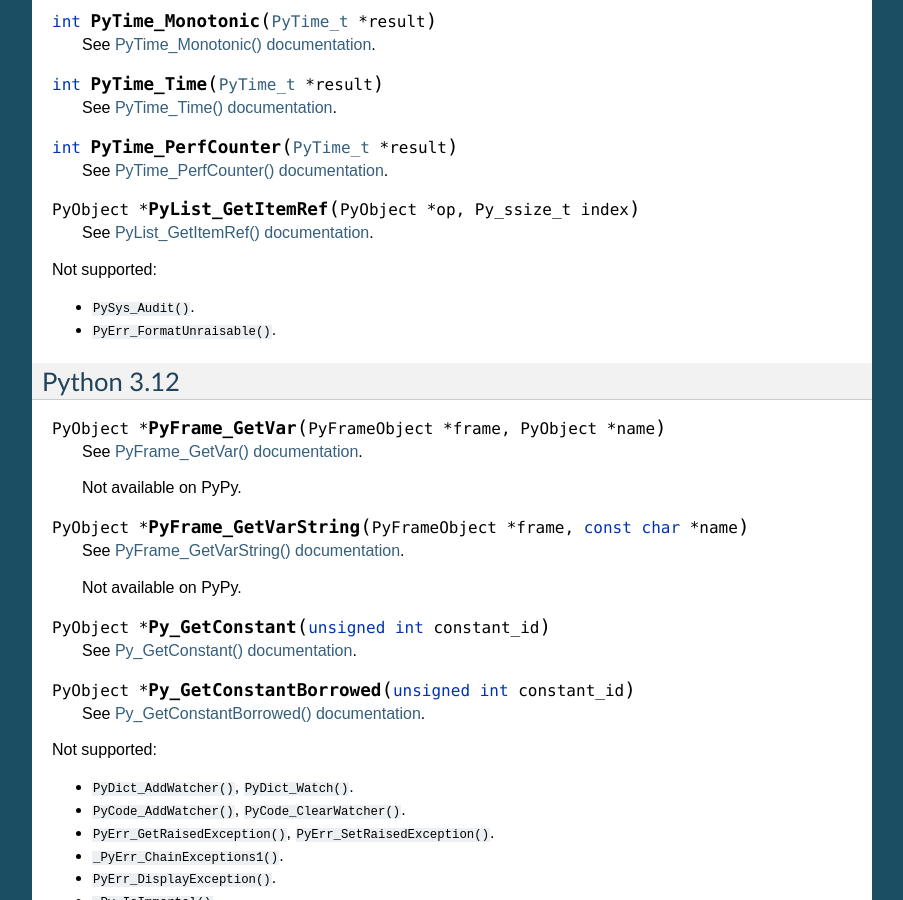
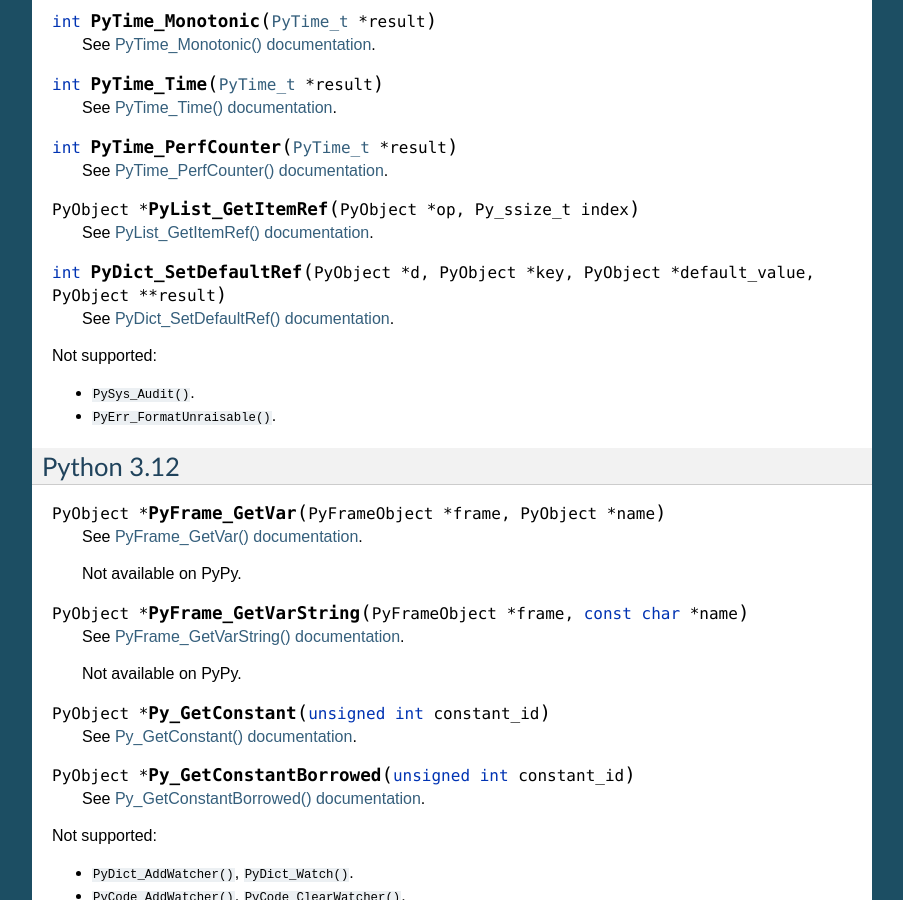
Before and after one commit to python/pythoncapi-compat, a Sphinx documentation site: the page built from docs/api.rst, in a window 1280 px wide and 900 px high, scrolled down 2584 px. Shown: the whole window, without its empty margins (198-1101 px from the left). Built offline with Sphinx 7.4.7, drawn with Linux system fonts in a browser that asks for light colours.

Commit message:
update doc

```diff
--- a/docs/api.rst
+++ b/docs/api.rst
@@ -173,6 +173,10 @@
 .. c:function:: PyObject* PyList_GetItemRef(PyObject *op, Py_ssize_t index)
 
    See `PyList_GetItemRef() documentation <https://docs.python.org/dev/c-api/list.html#c.PyList_GetItemRef>`__.
+
+.. c:function:: int PyDict_SetDefaultRef(PyObject *d, PyObject *key, PyObject *default_value, PyObject **result)
+
+   See `PyDict_SetDefaultRef() documentation <https://docs.python.org/dev/c-api/dict.html#c.PyDict_SetDefaultRef>`__.
 
 
 Not supported:
--- a/docs/changelog.rst
+++ b/docs/changelog.rst
@@ -1,6 +1,7 @@
 Changelog
 =========
 
+* 2024-04-02: Add ``PyDict_SetDefaultRef()`` function.
 * 2024-03-21: Add functions:
 
   * ``Py_GetConstant()``
```
